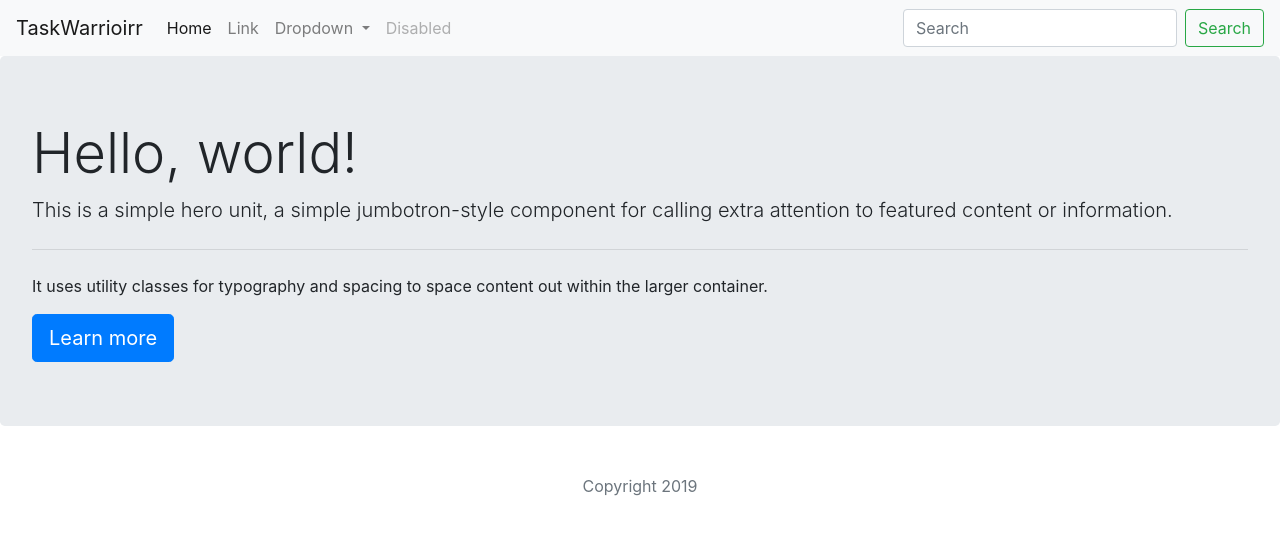
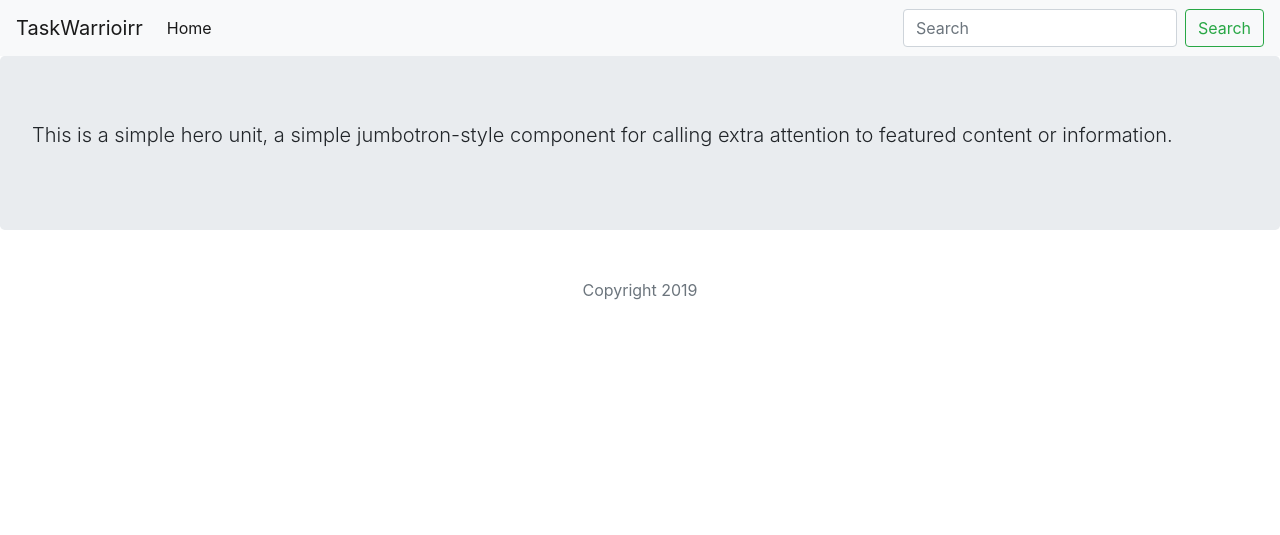
Before and after one commit to AndreaHasani/taskwarrior-interface, a Flask app: page / in a window 1280 px wide. Shown: the top 535 px of the page. Run offline with Flask 2, Linux system fonts and the light colour scheme; some libraries are stand-ins or nearby versions.

Commit message:
edited components

```diff
--- a/templates/components/main_content.html
+++ b/templates/components/main_content.html
@@ -2,9 +2,5 @@
 
 <!-- container for main page content -->
 <div class="jumbotron">
-  <h1 class="display-4">Hello, world!</h1>
-  <p class="lead">This is a simple hero unit, a simple jumbotron-style component for calling extra attention to featured content or information.</p>
-  <hr class="my-4">
-  <p>It uses utility classes for typography and spacing to space content out within the larger container.</p>
-  <a class="btn btn-primary btn-lg" href="#" role="button">Learn more</a>
-</div>
+    <p class="lead">This is a simple hero unit, a simple jumbotron-style component for calling extra attention to featured content or information.</p>
+ </div>
--- a/templates/components/navigation_bar.html
+++ b/templates/components/navigation_bar.html
@@ -12,23 +12,6 @@
       <li class="nav-item active">
         <a class="nav-link" href="#">Home <span class="sr-only">(current)</span></a>
       </li>
-      <li class="nav-item">
-        <a class="nav-link" href="#">Link</a>
-      </li>
-      <li class="nav-item dropdown">
-        <a class="nav-link dropdown-toggle" href="#" id="navbarDropdown" role="button" data-toggle="dropdown" aria-haspopup="true" aria-expanded="false">
-          Dropdown
-        </a>
-        <div class="dropdown-menu" aria-labelledby="navbarDropdown">
-          <a class="dropdown-item" href="#">Action</a>
-          <a class="dropdown-item" href="#">Another action</a>
-          <div class="dropdown-divider"></div>
-          <a class="dropdown-item" href="#">Something else here</a>
-        </div>
-      </li>
-      <li class="nav-item">
-        <a class="nav-link disabled" href="#" tabindex="-1" aria-disabled="true">Disabled</a>
-      </li>
     </ul>
     <form class="form-inline my-2 my-lg-0">
       <input class="form-control mr-sm-2" type="search" placeholder="Search" aria-label="Search">
```
